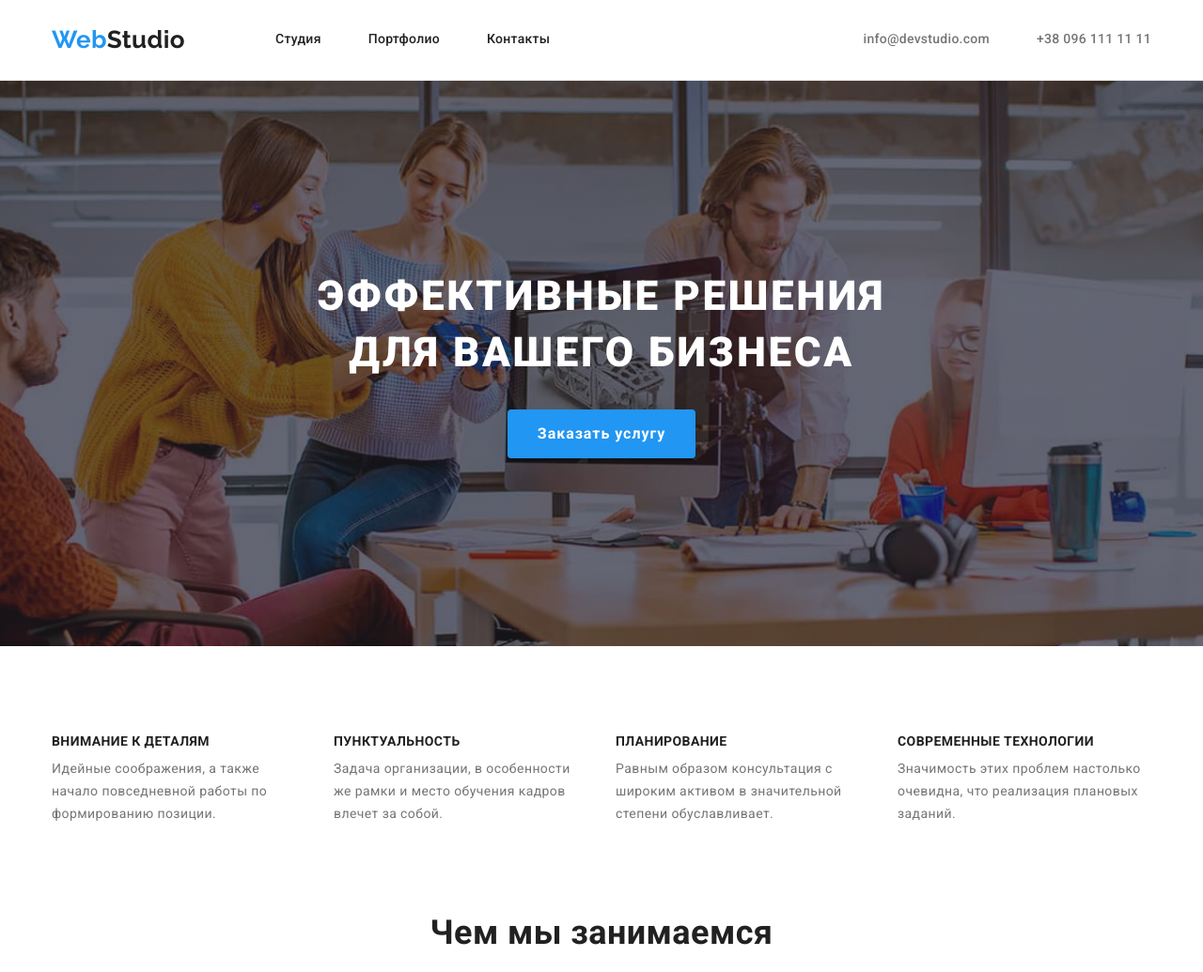
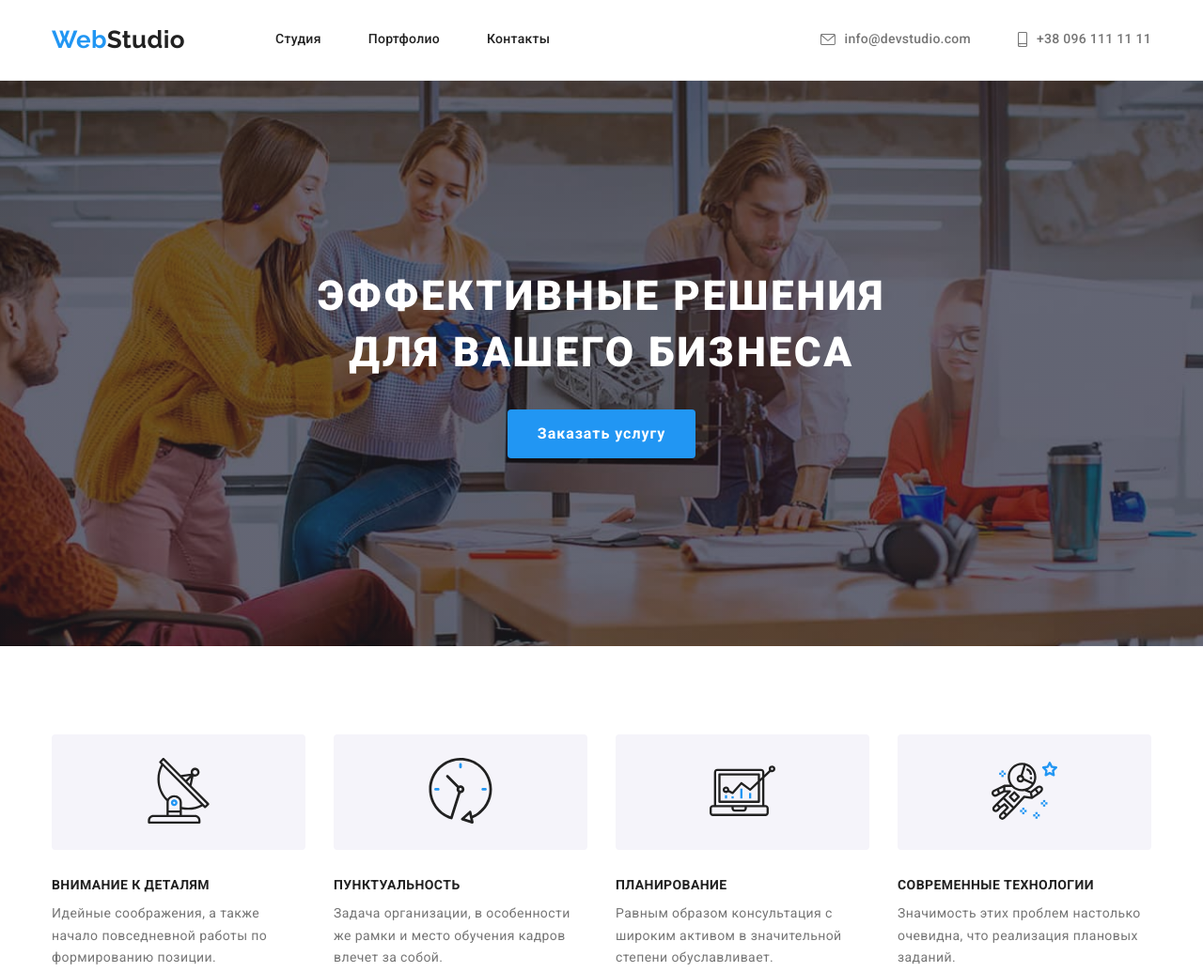
Before and after one commit to MaximKucheriaviy/goit-markup-hw-04, a plain HTML site: page index.html in a window 1280 px wide. Shown: the top 1035 px of the page at 94% size. Drawn offline with nearby package versions, Linux system fonts and the light colour scheme.

Commit message:
Готовы иконки с фонами

```diff
--- a/css/styles.css
+++ b/css/styles.css
@@ -134,7 +134,8 @@ body ul {
 }
 
 .header-contacts a {
-  display: inline-block;
+  display: inline-flex;
+  align-items: center;
   padding-top: 10px;
   padding-bottom: 10px;
 
@@ -146,6 +147,13 @@ body ul {
   text-decoration: none;
 }
 
+.icon-envelope {
+  margin-right: 10px;
+  fill: var(--font-gray);
+}
+.link:hover .icon-envelope {
+  fill: var(--font-blue);
+}
 /*стили index main*/
 .title {
   max-width: 1600px;
@@ -216,6 +224,13 @@ body ul {
 
 .peculiarities-list .item + .item {
   margin-left: 30px;
+}
+
+.peculiarities-container {
+  background-color: var(--background-gray);
+  border-radius: 4px;
+  padding: 25px 100px;
+  margin-bottom: 30px;
 }
 
 .peculiarities-title {
--- a/index.html
+++ b/index.html
@@ -35,10 +35,20 @@
             <!-- контакты -->
             <ul class = "header-contacts">
                 <li class = "item">
-                    <a class = "link" href="mailto:info@devstudio.com">info@devstudio.com</a>
+                    <a class = "link" href="mailto:info@devstudio.com">
+                            <svg class="icon-envelope" width="16" height="12">
+                                <use href="./images/icons.svg#icon-envelope"></use>
+                            </svg>
+                        info@devstudio.com
+                    </a>
                 </li>
                 <li class = "item">
-                    <a class = "link" href="tel:+380961111111">+38 096 111 11 11</a>
+                    <a class = "link" href="tel:+380961111111">
+                        <svg class="icon-envelope" width="10px" height="16px">
+                            <use href="./images/icons.svg#icon-smartphone"></use>
+                        </svg>
+                        +38 096 111 11 11
+                    </a>
                 </li>
             </ul>
         </div>
@@ -46,10 +56,8 @@
     <main>
         <!-- Шапка -->
         <section class = "title">
-
                 <h1>Эффективные решения для вашего бизнеса</h1>
                 <button type="button">Заказать услугу</button>
-
         </section>
         <!-- особенности -->
         <section class = "peculiarities-section section">
@@ -57,21 +65,41 @@
                 <h2 class = "visually-hidden">Наши превосходства</h2>
                 <ul class = "peculiarities-list">
                     <li class = "item">
+                        <div class="peculiarities-container">
+                            <svg width = "70" height = "70">
+                                <use href = "images/icons.svg#icon-antenna"></use>
+                            </svg>
+                        </div>
                         <h3 class="peculiarities-title">Внимание к деталям</h3>
                         <p class="peculiarities-text">Идейные соображения, а также начало повседневной работы по формированию позиции.
                         </p>
                     </li>
                     <li class = "item">
+                        <div class="peculiarities-container">
+                            <svg width = "70" height = "70">
+                                <use href = "images/icons.svg#icon-clock"></use>
+                            </svg>
+                        </div>
                         <h3 class="peculiarities-title">Пунктуальность</h3>
                         <p class="peculiarities-text">Задача организации, в особенности же рамки и место обучения кадров влечет за
                             собой.</p>
                     </li>
                     <li class = "item">
+                        <div class="peculiarities-container">
+                            <svg width = "70" height = "70">
+                                <use href = "images/icons.svg#icon-diagram"></use>
+                            </svg>
+                        </div>
                         <h3 class="peculiarities-title">Планирование</h3>
                         <p class="peculiarities-text">Равным образом консультация с широким активом в значительной степени
                             обуславливает.</p>
                     </li>
                     <li class = "item">
+                        <div class="peculiarities-container">
+                            <svg width = "70" height = "70">
+                                <use href = "images/icons.svg#icon-astronaut"></use>
+                            </svg>
+                        </div>
                         <h3 class="peculiarities-title">Современные технологии</h3>
                         <p class="peculiarities-text">Значимость этих проблем настолько очевидна, что реализация плановых заданий.</p>
                     </li>
```
Also changed, not shown: images/icons.svg (added).
